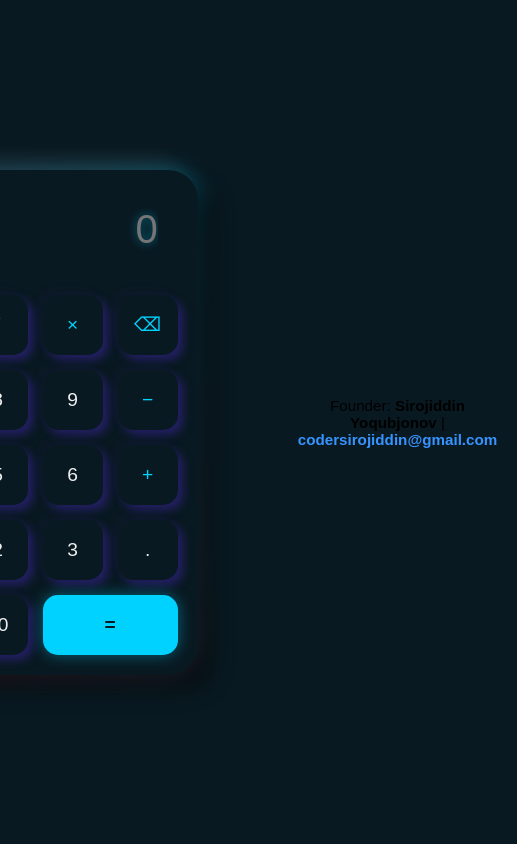
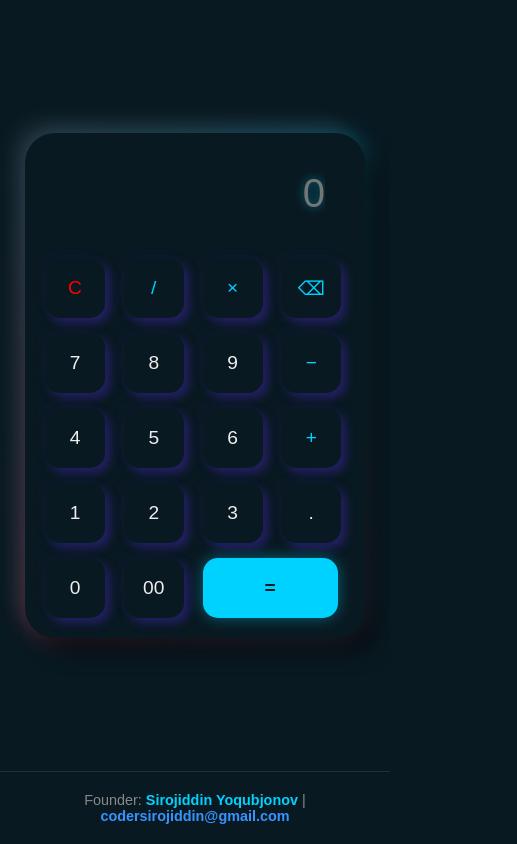
Before and after one commit to codersirojiddin/calculator, a plain HTML site: page index.html in a window 390 px wide. Shown: the whole page, 517 px wide, since content can reach past the window. Drawn offline with Linux system fonts and the light colour scheme.

Commit message:
Update index.html

```diff
--- a/index.html
+++ b/index.html
@@ -5,7 +5,6 @@
     <meta name="viewport" content="width=device-width, initial-scale=1.0">
     <title>Professional Creative Calculator</title>
     <style>
-
         * {
             margin: 0;
             padding: 0;
@@ -15,10 +14,19 @@
 
         body {
             display: flex;
+            flex-direction: column; /* Footer pastga tushishi uchun */
             justify-content: center;
             align-items: center;
             min-height: 100vh;
             background: #091921;
+        }
+
+        /* Kalkulyator markazda turishi uchun asosiy konteyner */
+        .main-content {
+            flex: 1;
+            display: flex;
+            justify-content: center;
+            align-items: center;
         }
 
         .calculator {
@@ -46,7 +54,7 @@
             text-align: right;
             padding: 10px 20px;
             font-size: 2.5rem;
-            color: #00d2ff; /* Neon ko'k */
+            color: #00d2ff;
             text-shadow: 0 0 10px rgba(0, 210, 255, 0.5);
         }
 
@@ -83,14 +91,8 @@
             transform: scale(0.95);
         }
 
-
-        button.operator {
-            color: #00d2ff;
-        }
-
-        button.clear {
-            color: #ff0000;
-        }
+        button.operator { color: #00d2ff; }
+        button.clear { color: #ff0000; }
 
         button.equal {
             grid-column: span 2;
@@ -101,9 +103,8 @@
             box-shadow: 0 0 15px rgba(0, 210, 255, 0.4);
         }
 
-        button.equal:active {
-            background: #00b8e6;
-        }
+        button.equal:active { background: #00b8e6; }
+
         .calculator::before {
             content: '';
             position: absolute;
@@ -115,10 +116,18 @@
             opacity: 0.3;
         }
 
+        /* Footer uchun qo'shimcha o'zgaruvchilar (agar sizda yo'q bo'lsa) */
+        :root {
+            --footer-bg: #091921;
+            --border: rgba(255,255,255,0.1);
+            --text-muted: #888;
+            --accent: #00d2ff;
+        }
     </style>
 </head>
 <body>
 
+    <div class="main-content">
         <div class="calculator">
             <div class="display-container">
                 <input type="text" id="display" placeholder="0" readonly>
@@ -150,9 +159,11 @@
                 <button class="equal" onclick="calculate()">=</button>
             </div>
         </div>
+    </div>
+
     <footer style="
-    margin-left: 260px;
-    padding: 30px 60px;
+        width: 100%;
+        padding: 20px;
         background-color: var(--footer-bg);
         border-top: 1px solid var(--border);
         display: flex;
@@ -163,9 +174,8 @@
     ">
         <div class="footer-info" style="
             color: var(--text-muted);
-        font-size: 0.95rem;
+            font-size: 0.9rem;
             font-weight: 500;
-        font-family: 'Plus Jakarta Sans', sans-serif;
         ">
             Founder: <strong style="color: var(--accent);">Sirojiddin Yoqubjonov</strong> |
             <a href="mailto:codersirojiddin@gmail.com" style="
@@ -175,17 +185,6 @@
             ">codersirojiddin@gmail.com</a>
         </div>
     </footer>
-
-<style>
-    /* Mobil qurilmalar uchun moslashuvchanlik (Responsive) */
-    @media (max-width: 900px) {
-        footer {
-            margin-left: 80px !important;
-            padding: 20px !important;
-            flex-direction: column;
-        }
-    }
-</style>
 
     <script>
         const display = document.getElementById('display');
@@ -205,13 +204,10 @@
 
         function calculate() {
             try {
-
                 let result = eval(display.value);
-
                 if (result % 1 !== 0) {
                     result = result.toFixed(4);
                 }
-
                 display.value = result;
             } catch (error) {
                 display.value = "Error";
```
Lines whose indentation alone changed are shown as unchanged.
